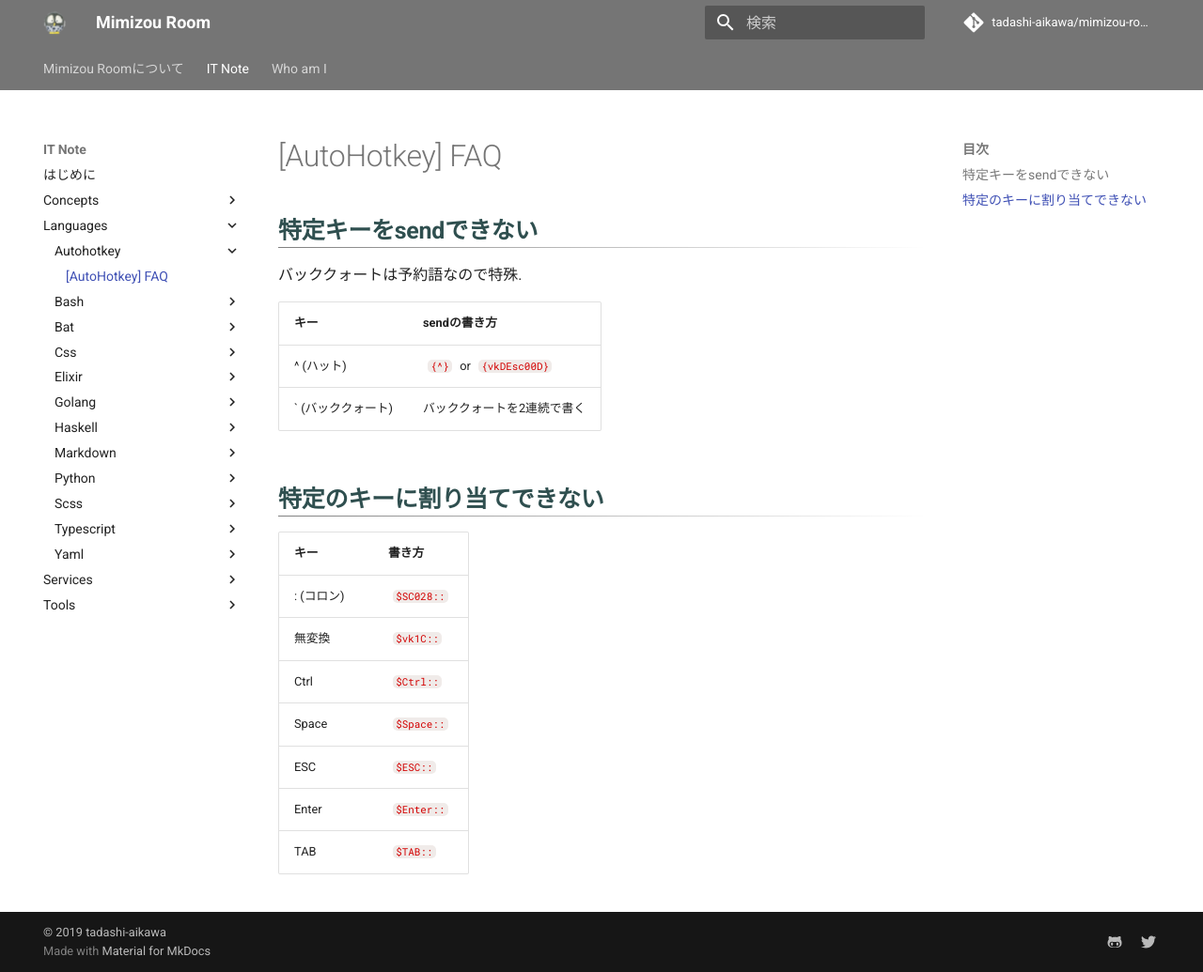
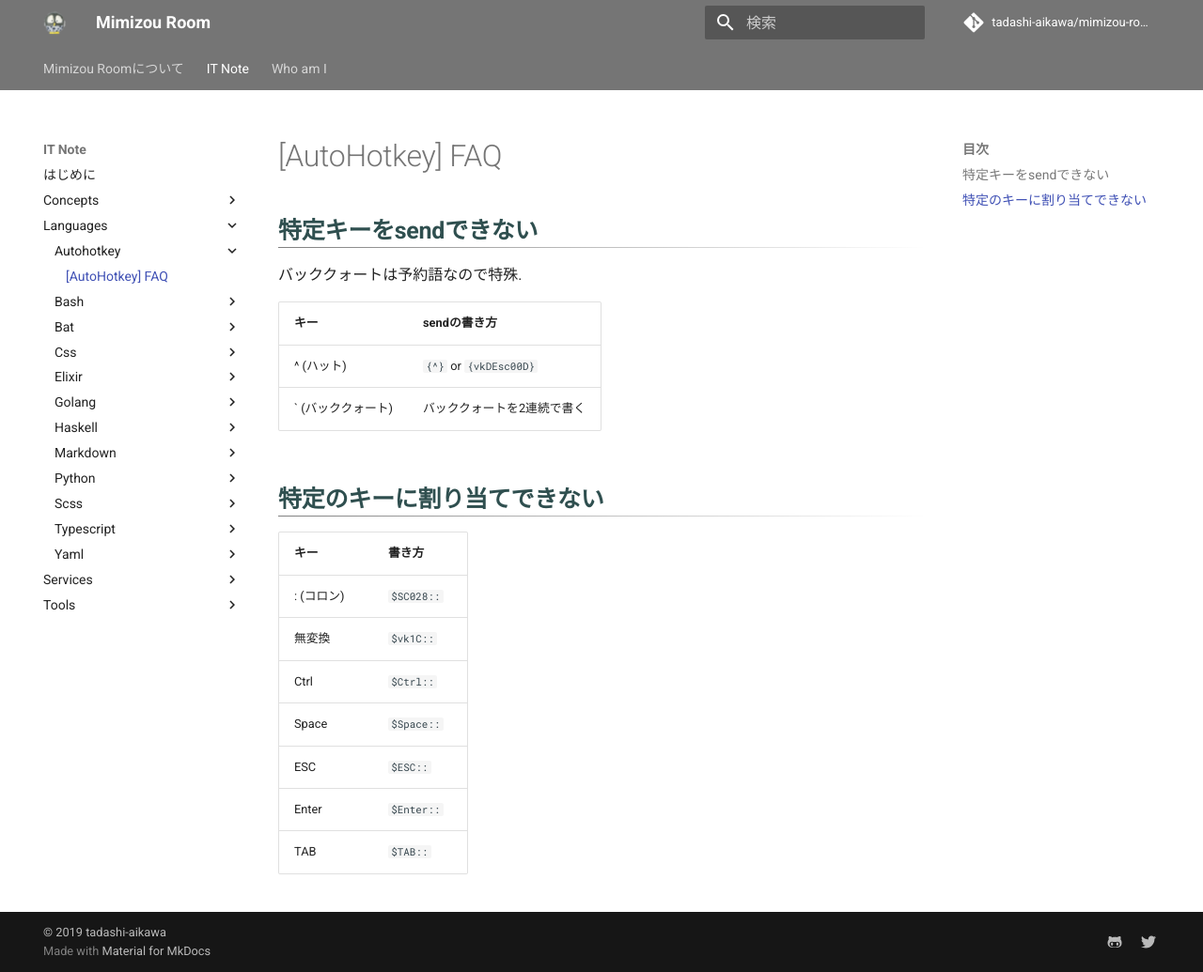
Before and after one commit to tadashi-aikawa/mimizou-room, an MkDocs documentation site: the page built from docs/IT_Note/languages/autohotkey/faq.md, in a window 1280 px wide and 1035 px high. Shown: the whole window at 94% size. Built offline with MkDocs 1.6.1 and Material for MkDocs 9.7.7, drawn with Linux system fonts in a browser that asks for light colours; comment, search, counter and statistics services are not loaded.

Commit message:
コードブロックなどのスタイル変更

```diff
--- a/docs/css/custom.css
+++ b/docs/css/custom.css
@@ -24,14 +24,6 @@
 .md-typeset h5 {
   color: darkslategrey;
   text-transform: none;
-}
-
-.md-typeset code {
-  background-color: rgb(240, 235, 233);
-  color: rgb(211, 0, 0);
-  line-height: 150%;
-  border-radius: 5px;
-  margin: 5px;
 }
 
 .md-typeset .footnote-ref {
```
